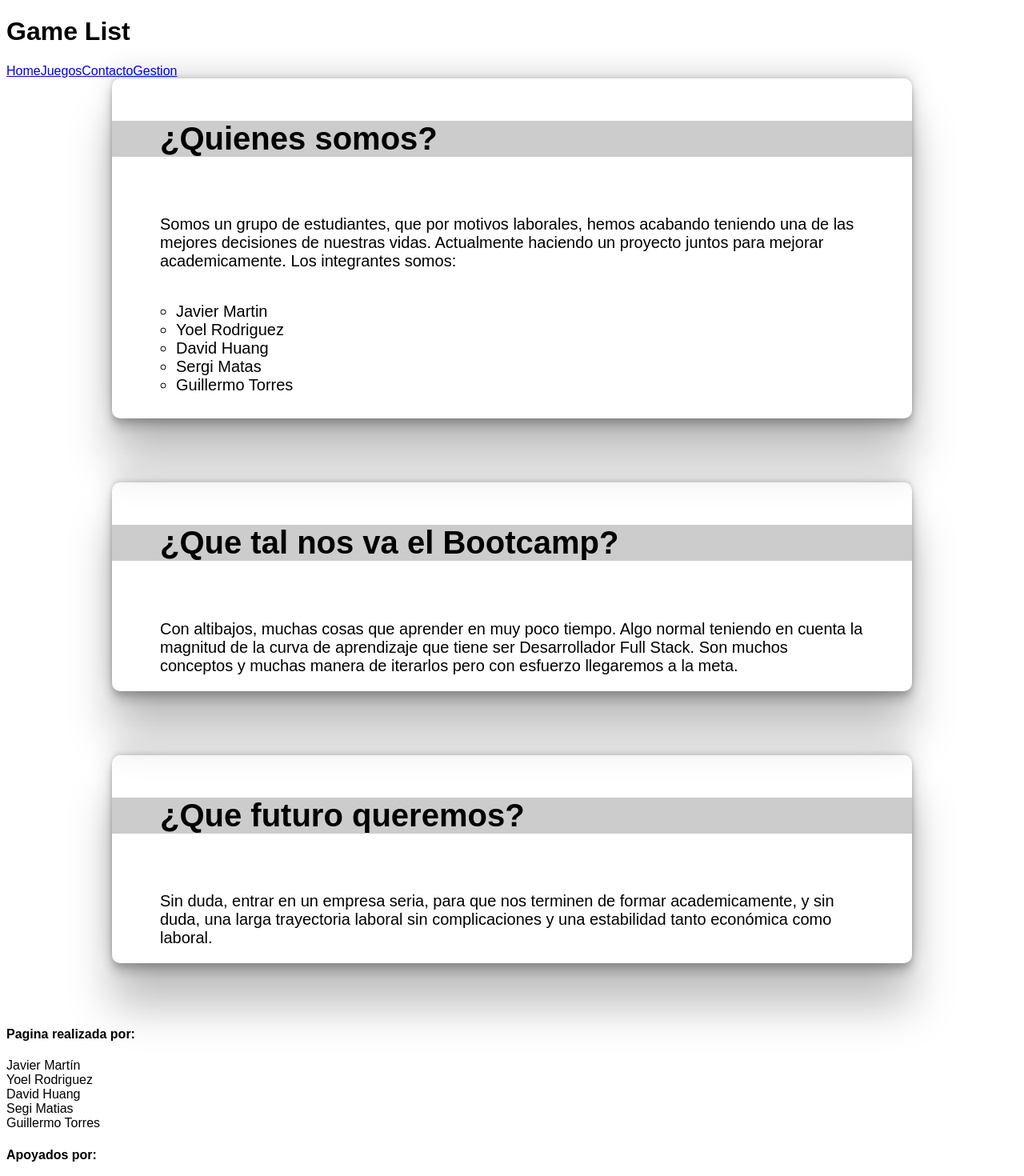
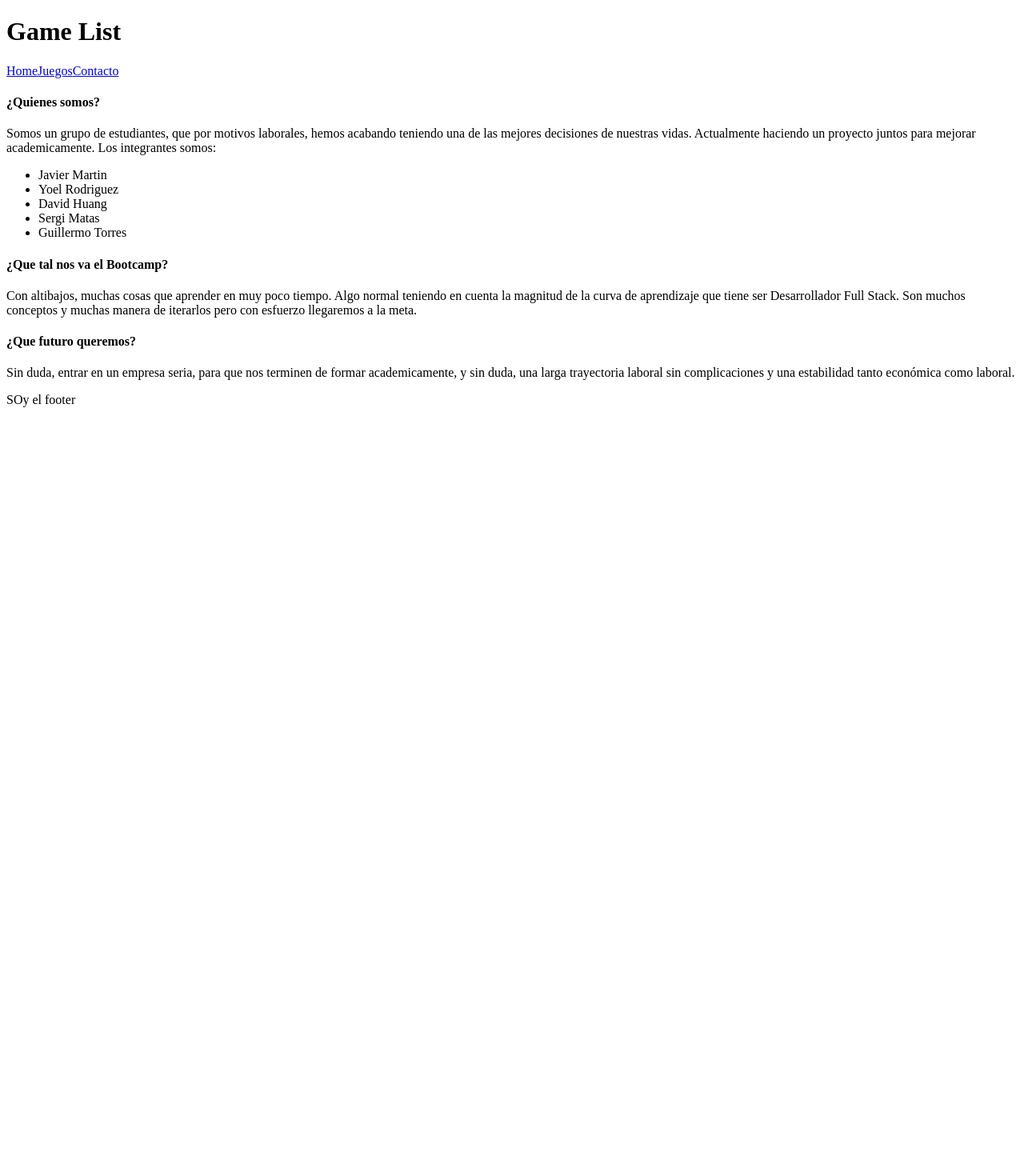
Before and after one commit to dhx101/proyecto-grupal-angular, an Angular app: page / in a window 1280 px wide. Shown: the top 1470 px of the page at 80% size. After the commit the page ends 800 px from the top, so only its background shows below. Built offline with nearby package versions, Linux system fonts and the light colour scheme.

Commit message:
Revert "Rutasagregar"

```diff
--- a/src/app/components/footer/footer.component.html
+++ b/src/app/components/footer/footer.component.html
@@ -1,20 +1,3 @@
-<h4>Pagina realizada por:</h4>
-<ul>
-    <li>Javier Martín</li>
-    <li>Yoel Rodriguez</li>
-    <li>David Huang</li>
-    <li>Segi Matias</li>
-    <li>Guillermo Torres</li>
-</ul>
-<h4>Apoyados por:</h4>
-<ul>
-    <img src="https://media.licdn.com/dms/image/D4D0BAQEBbZYyBTHnFQ/company-logo_200_200/0/1694686354142/upgradehub_logo?e=2147483647&v=beta&t=vl-lgkU2a6Pn4bNICqhFEuExurAQTpfWgP1Qi1F9jJg"><p>Upgrade Hub</p>
-</ul>
-<h4>GitHubs:</h4>
-<ul>
-    <li><img src="https://cdn-icons-png.flaticon.com/512/25/25231.png"><a href="https://github.com/2KNocturno"><h4>Javier Martín</h4></a></li>
-    <li><img src="https://cdn-icons-png.flaticon.com/512/25/25231.png"><a href="https://github.com/YoelRI1981"><h4>Yoel Rodriguez</h4></a></li>
-    <li><img src="https://cdn-icons-png.flaticon.com/512/25/25231.png"><a href="https://github.com/dhx101"><h4>David Huang</h4></a></li>
-    <li><img src="https://cdn-icons-png.flaticon.com/512/25/25231.png"><a href="https://github.com/IamSergi96"><h4>Sergi Matias</h4></a></li>
-    <li><img src="https://cdn-icons-png.flaticon.com/512/25/25231.png"><a href="https://github.com/xGuiller"><h4>Guillermo Torres</h4></a></li>
-</ul>
+<footer>
+    <p>SOy el footer</p>
+</footer>
--- a/src/app/components/header/header.component.html
+++ b/src/app/components/header/header.component.html
@@ -4,15 +4,11 @@
   </div>
   <div>
     <a [routerLink]="['/']" routerLinkActive="router-link-active">Home</a>
-
     <a [routerLink]="['/content']" routerLinkActive="router-link-active"
-      >Juegos</a>
-
+      >Juegos</a
+    >
     <a [routerLink]="['/contact']" routerLinkActive="router-link-active"
-      >Contacto</a>
-
-      <a [routerLink]="['/gestion']" routerLinkActive="router-link-active"
-      >Gestion</a>
-
+      >Contacto</a
+    >
   </div>
 </header>
--- a/src/app/pages/add-game-page/add-game-page.component.html
+++ b/src/app/pages/add-game-page/add-game-page.component.html
@@ -1,53 +1 @@
-<div>
-    <div class="titulo">
-        <h3>Añadir juego</h3>
-      </div>
-      <div class="cuestionario">
-        <div>
-          <input type="text" placeholder="Nombre del juego" [(ngModel)]="games.title" />
-        </div>
-        <div>
-          <input type="text" placeholder="Genero" [(ngModel)]="games.genre" />
-        </div>
-        <div>
-          <input type="text" placeholder="Plataforma" [(ngModel)]="games.platform" />
-        </div>
-
-        <div>
-            <input type="text" placeholder="Fecha de salida" [(ngModel)]="games.relese_date"/>
-        </div>
-        <div>
-            <input type="text" placeholder="Descripción" [(ngModel)]="games.description"/>
-        </div>
-      <div>
-        <input type="text" placeholder="Desarolladora" [(ngModel)]="games.developer"/>
-    </div>
-    <div>
-        <input type="text" placeholder="Editora" [(ngModel)]="games.publisher"/>
-    </div>
-    <div>
-        <input type="text" placeholder="Ruta de la imagen" [(ngModel)]="games.image"/>
-      </div>
-
-</div>
-      <div class="boton">
-        <button routerLink=" /content" (click)="addGame()">Añadir</button>
-
-      </div>
-    </div>
-    <div class=" principal">
-    <div class="pre">
-
-        <p> Titulo: {{games.title}}</p>
-        <p>Genero: {{games.genre}}</p>
-        <p>Plataforma: {{games.platform}}</p>
-        <p> Fecha de salida: {{games.relese_date}}</p>
-        <p> Descripción: {{games.description}}</p>
-        <p> Desarrolladora: {{games.developer}}</p>
-        <p> Editora: {{games.publisher}}</p>
-        <img src = "{{games.image}}" alt = "{{games.title}}">
-      </div>
-
-
-
-    </div>
+<p>add-game-page works!</p>
--- a/src/app/pages/add-game-page/add-game-page.component.ts
+++ b/src/app/pages/add-game-page/add-game-page.component.ts
@@ -1,32 +1,12 @@
 import { Component } from '@angular/core';
-import { FormsModule } from '@angular/forms';
-import { ApiService } from '../../services/api.service';
 
 @Component({
   selector: 'app-add-game-page',
   standalone: true,
-  imports: [FormsModule],
+  imports: [],
   templateUrl: './add-game-page.component.html',
   styleUrl: './add-game-page.component.css'
 })
 export class AddGamePageComponent {
 
-  constructor(private servicio: ApiService){}
-
-  public games:any = {
-
-    title: "",
-    genre: "",
-    platform: "",
-    release_date: "",
-    description: "",
-    developer: "",
-    publisher: "",
-    image: ""
-  }
-
-  addGame(){
-    this.servicio.postGames(this.games).subscribe();
-  }
-
 }
--- a/src/app/pages/contact-page/contact-page.component.html
+++ b/src/app/pages/contact-page/contact-page.component.html
@@ -1 +1,12 @@
-<p>contact-page works!</p>
+<h2>Contact Us!</h2>
+<div>
+    <p>¡Si te ha gustado nuestra página puedes contactarnos!</p>
+</div>
+<form (ngSubmit)="onSubmit()">
+    <label for="name">Nombre:</label>
+    <input type="text" id="name" placeholder="David">
+    <label for="email">Email:</label>
+    <input type="email" id="email" placeholder="miEmail">
+    <textarea name="textarea" id="textarea" cols="30" rows="1" placeholder="SI deseas comunicarnos algo"></textarea>
+<button>Enviar</button>
+</form>
--- a/src/app/pages/contact-page/contact-page.component.ts
+++ b/src/app/pages/contact-page/contact-page.component.ts
@@ -1,12 +1,28 @@
+import { ApiService } from './../../services/api.service';
 import { Component } from '@angular/core';
+import { FormBuilder, FormGroup, FormsModule, ReactiveFormsModule, Validators } from '@angular/forms';
 
 @Component({
   selector: 'app-contact-page',
   standalone: true,
-  imports: [],
+  imports: [FormsModule, ReactiveFormsModule],
   templateUrl: './contact-page.component.html',
   styleUrl: './contact-page.component.css'
 })
 export class ContactPageComponent {
+  contactForm!:FormGroup;
 
+  constructor( private formBuilder:FormBuilder, private ApiService:ApiService) {
+    this.contactForm = this.formBuilder.group(
+      {
+        name:["", Validators.required],
+        email:["", Validators.required],
+        textarea:[""]
+      }
+    )
+  }
+  onSubmit() {
+    console.log(this.contactForm.value);
+
+  }
 }
--- a/src/app/pages/content-page/content-page.component.ts
+++ b/src/app/pages/content-page/content-page.component.ts
@@ -1,20 +1,12 @@
 import { Component, Input } from '@angular/core';
-import { ApiService } from '../../services/api.service';
 
 @Component({
   selector: 'app-content-page',
   standalone: true,
   imports: [],
-  providers: [ApiService],
   templateUrl: './content-page.component.html',
   styleUrl: './content-page.component.css'
 })
 export class ContentPageComponent {
-  games:any;
-  constructor(private apiService:ApiService){
-    this.apiService.getGames().subscribe((res:any)=>{
-      this.games = res;
-      console.log(res)
-    })
-  }
+  @Input() games: any[]=[]
 }
--- a/src/app/services/api.service.ts
+++ b/src/app/services/api.service.ts
@@ -2,34 +2,16 @@ import { HttpClient } from '@angular/common/http';
 import { Injectable } from '@angular/core';
 
 @Injectable({
-  providedIn: 'root'
+  providedIn: 'root',
 })
 export class ApiService {
+  constructor(private http: HttpClient) {}
 
-  public baseUrl: string = "http://localhost:3000";
-  public gamesUrl: string = `${this.baseUrl}/games`
+  getNextpage = () => {
+    this.http.get(`http://localhost:3000/games`);
+  };
 
-  constructor( private http:HttpClient) { }
-
-  public getGames(){
-    return this.http.get(this.gamesUrl)
-
-      }
-
-      public gamesById (id:string){
-        return this.http.get(`${this.gamesUrl}/${id}`)
-      }
-
-      public postGames (game:any){
-        return this.http.post(this.gamesUrl, game)
-      }
-
-      public deleteGames (id:string){
-    return this.http.delete (`${this.gamesUrl}/${id}`)
-
-      }
-      public modificarGames (id:string, game:any){
-        return this.http.patch(`${this.gamesUrl}/${id}`, game)
-      }
-
+  sendForm = (form: any) => {
+    this.http.post(`http://localhost:3000/forms`, form);
+  };
 }
--- a/src/styles.css
+++ b/src/styles.css
@@ -1,40 +1 @@
-
-*{
-    padding: 0;
-    font-family: 'Nunito', sans-serif;
-}
-
-.home--page__card{
-    display: flex;
-    flex-direction: column;
-    justify-content: start;
-    width: 1000px;
-    height: auto;
-    margin: 0 auto;
-    margin-bottom: 80px;
-    border-radius: 10px;
-    box-shadow: rgba(0, 0, 0, 0.25) 0px 54px 55px, rgba(0, 0, 0, 0.12) 0px -12px 30px, rgba(0, 0, 0, 0.12) 0px 4px 6px, rgba(0, 0, 0, 0.17) 0px 12px 13px, rgba(0, 0, 0, 0.09) 0px -3px 5px;
-}
-
-.home--page__title{
-    padding-left: 60px;
-    width: auto;
-    font-size: 40px;
-    background-color: #ccc;
-    padding-top: -50px;
-}
-
-.home--page__text{
-    width: auto;
-    padding-left: 60px;
-    padding-right: 60px;
-    font-size: 20px;
-}
-
-.home--page__list{
- padding-left: 80px;
- list-style: none;
- margin-bottom: 30px;
- font-size: 20px;
- list-style: circle;
-}
+/* You can add global styles to this file, and also import other style files */
```
Also changed, not shown: src/app/app.routes.ts (+1 -12 lines), src/app/back/db.json (+4 -28 lines), 1 other file (tests, documents, lock files or other folders).
